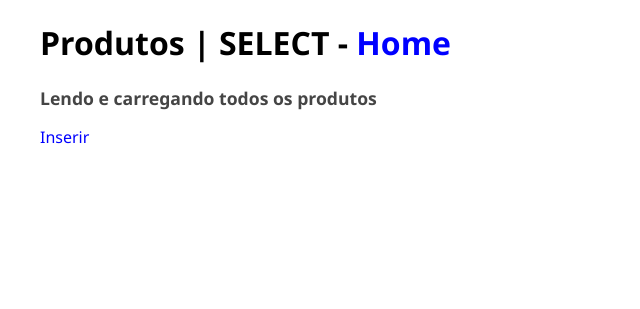
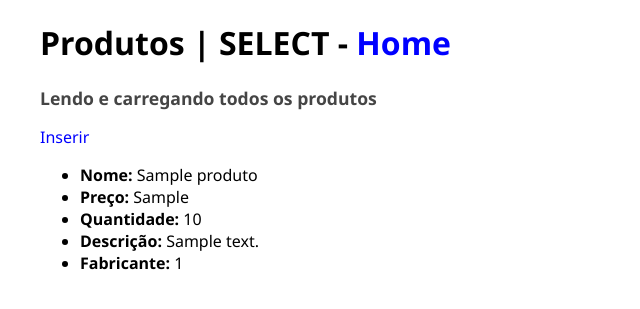
Before and after one commit to bsantostiago/fullstack-php-crud, a PHP site: page /produtos/listar.php in a window 1280 px wide. Shown: the top 309 px of the page, without its empty margins (0-640 px from the left). Run offline with PHP 8.4, Linux system fonts and the light colour scheme; tables that the repository leaves empty or names only in its code hold one stand-in row (values such as "Sample post").

Commit message:
Método lerProdutos
Programação da versão básica do select de Produtos e exibição dos dados

```diff
--- a/produtos/listar.php
+++ b/produtos/listar.php
@@ -1,3 +1,8 @@
+<?php
+require_once "../src/Produto.php";
+$produto = new Produto;
+$listaDeProdutos = $produto->lerProdutos();
+?>
 <!DOCTYPE html>
 <html lang="pt-br">
 <head>
@@ -18,6 +23,19 @@
     <h2>Lendo e carregando todos os produtos</h2>
     <p><a href="inserir.php">Inserir</a></p>
 
+<?php foreach($listaDeProdutos as $dadosProduto) { ?>
+    <ul>
+        <li><b>Nome:</b> <?=$dadosProduto['nome']?> </li>
+        <li><b>Preço:</b> <?=$dadosProduto['preco']?> </li>
+        <li><b>Quantidade:</b>
+        <?=$dadosProduto['quantidade']?> </li>
+        <li><b>Descrição:</b>
+        <?=$dadosProduto['descricao']?>  </li>
+        <li><b>Fabricante:</b>
+        <?=$dadosProduto['fabricante_id']?>
+        </li>
+    </ul>
+<?php } ?>
 
 </div>
 
--- a/src/Produto.php
+++ b/src/Produto.php
@@ -16,6 +16,22 @@ class Produto {
         $this->conexao = Banco::conecta();
     }
 
+    public function lerProdutos():array {
+        $sql = "SELECT * FROM produtos ORDER BY nome";
+
+        try {
+            $consulta = $this->conexao->prepare($sql);
+            $consulta->execute();
+            $resultado = $consulta->fetchAll(PDO::FETCH_ASSOC);
+        } catch (Exception $erro) {
+            die( "Erro: " .$erro->getMessage());
+        }
+        return $resultado;
+    } // fim lerProdutos
+
+
+
+
 
     /* Getters */
     public function getId():int { return $this->id; }
@@ -33,7 +49,9 @@ class Produto {
         $this->nome = filter_var($nome, FILTER_SANITIZE_STRING);
     }
     public function setPreco(float $preco) {
-        $this->preco = filter_var($preco, FILTER_SANITIZE_NUMBER_FLOAT, FILTER_FLAG_ALLOW_FRACTION);
+        $this->preco = filter_var(
+            $preco, FILTER_SANITIZE_NUMBER_FLOAT, FILTER_FLAG_ALLOW_FRACTION
+        );
     }
     public function setQuantidade(int $quantidade) {
         $this->quantidade = filter_var($quantidade, FILTER_SANITIZE_NUMBER_INT);
```
